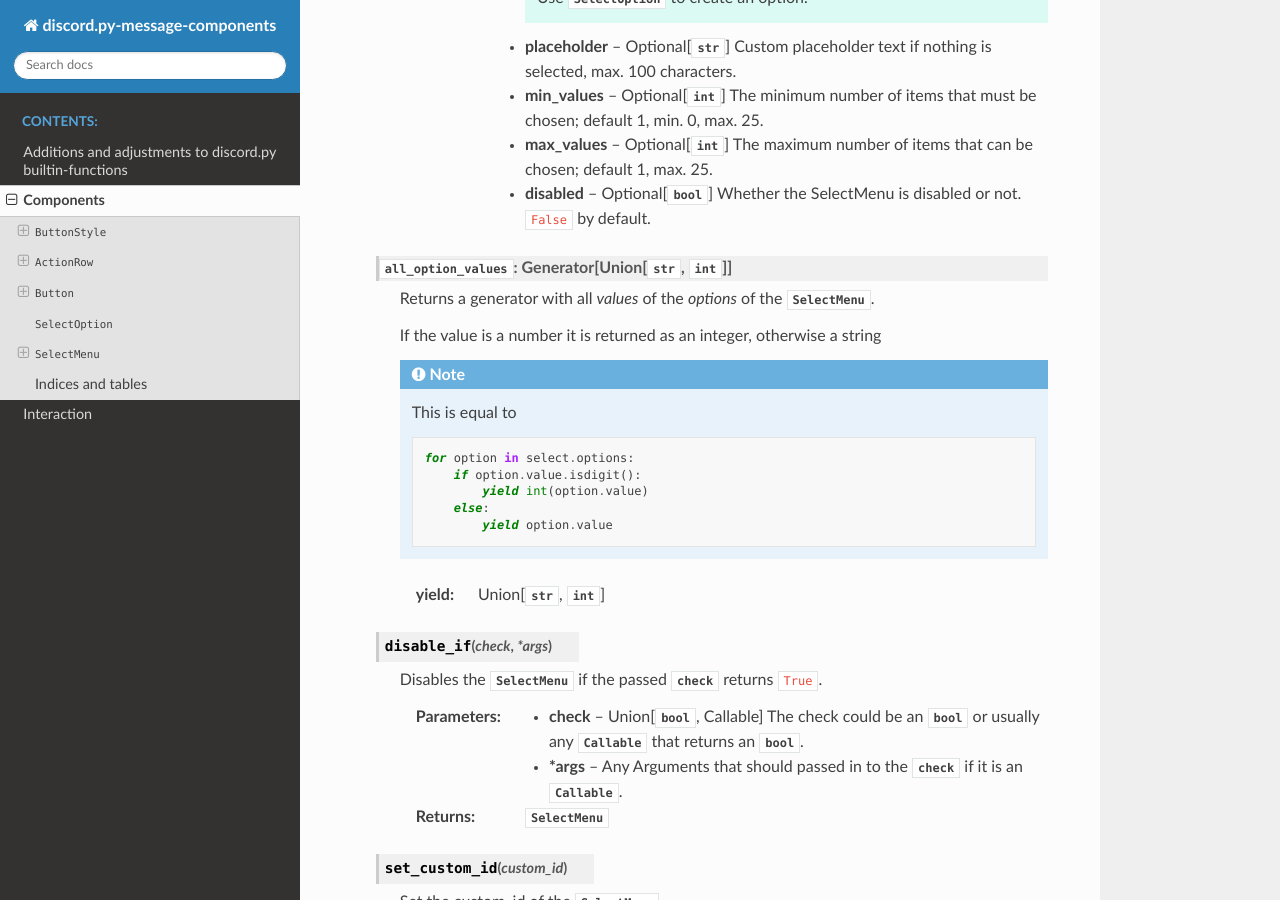
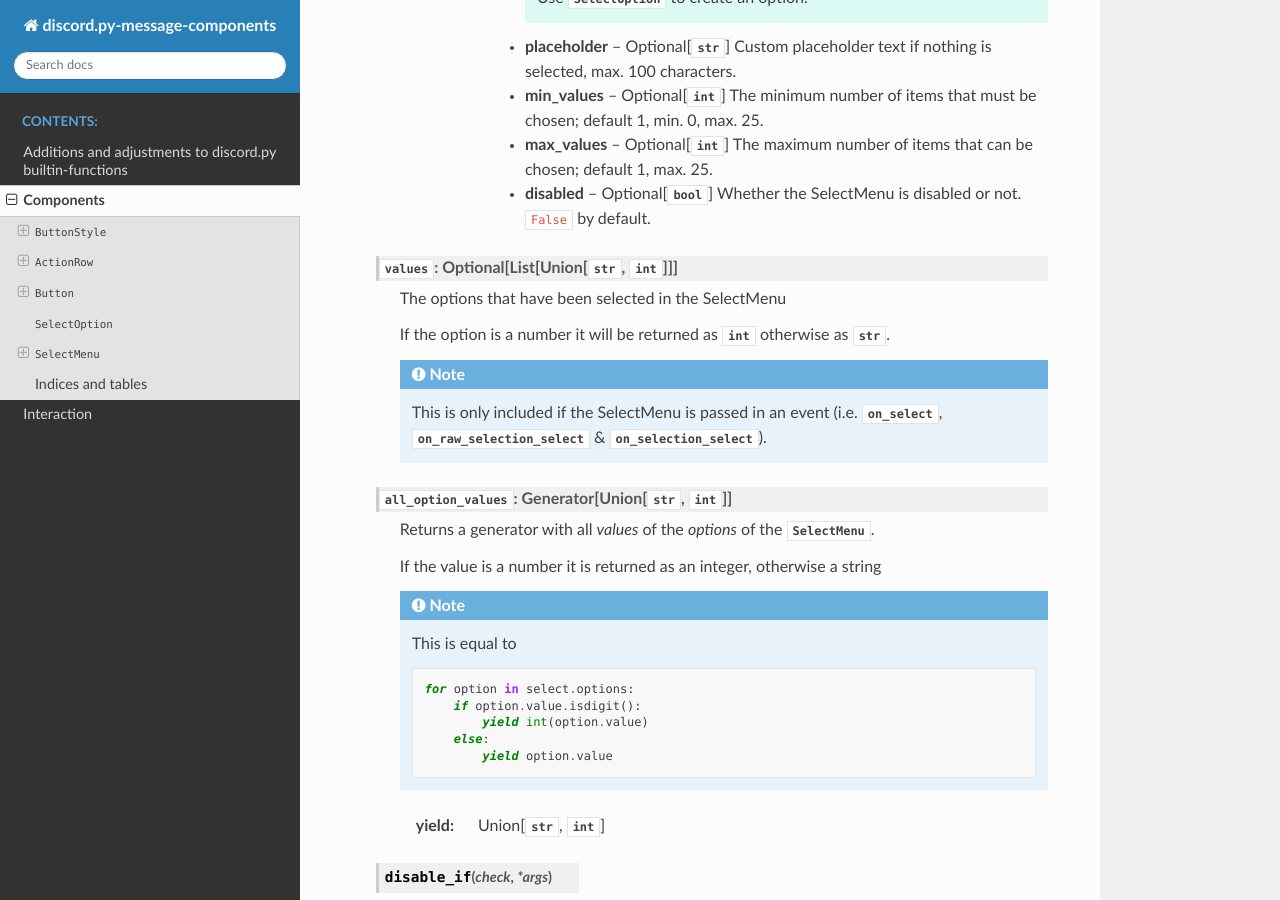
Before and after one commit to mccoderpy/discord.py-message-components, a Sphinx documentation site: the page built from docs/components.rst, in a window 1280 px wide and 900 px high, scrolled down 4820 px. Built offline with Sphinx 7.4.7 and the Read the Docs theme 2.0.0, drawn with Linux system fonts in a browser that asks for light colours.

Commit message:
Update components.rst
Documented `SelectMenu.values`

```diff
--- a/docs/components.rst
+++ b/docs/components.rst
@@ -275,6 +275,14 @@
    :param disabled: Optional[:class:`bool`]
         Whether the SelectMenu is disabled or not. ``False`` by default.
 
+   :attr:`values`: Optional[List[Union[:class:`str`, :class:`int`]]]
+      The options that have been selected in the SelectMenu
+
+      If the option is a number it will be returned as :class:`int` otherwise as :class:`str`.
+
+      .. note::
+         This is only included if the SelectMenu is passed in an event (i.e. :class:`on_select`, :class:`on_raw_selection_select` & :class:`on_selection_select`).
+
    :attr:`all_option_values`: Generator[Union[:class:`str`, :class:`int`]]
       Returns a generator with all `values` of the `options` of the :class:`SelectMenu`.
 
```
